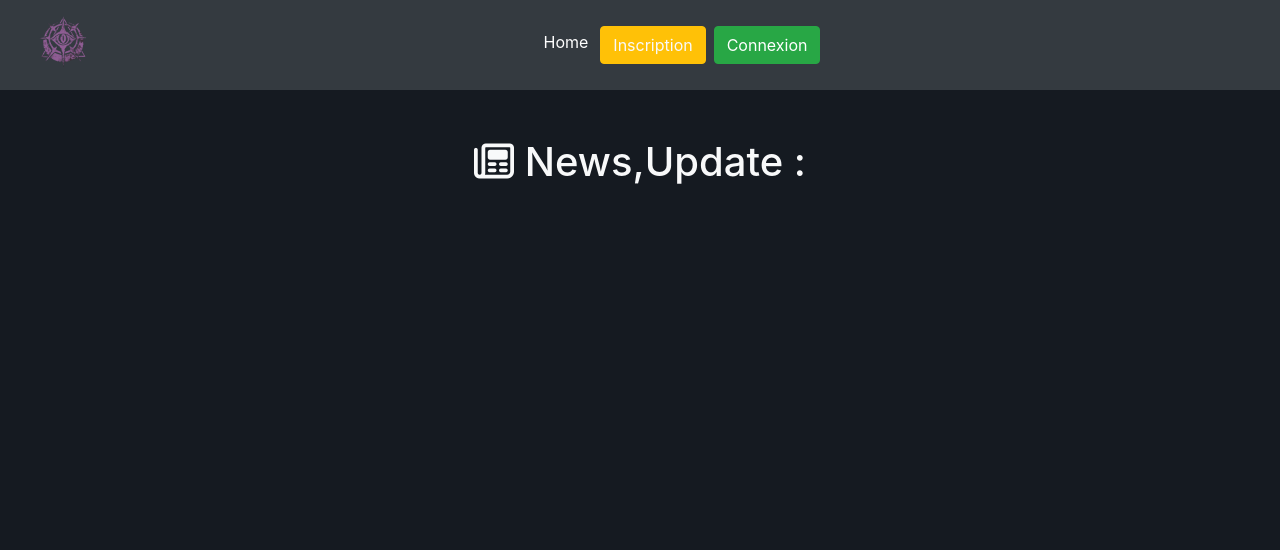
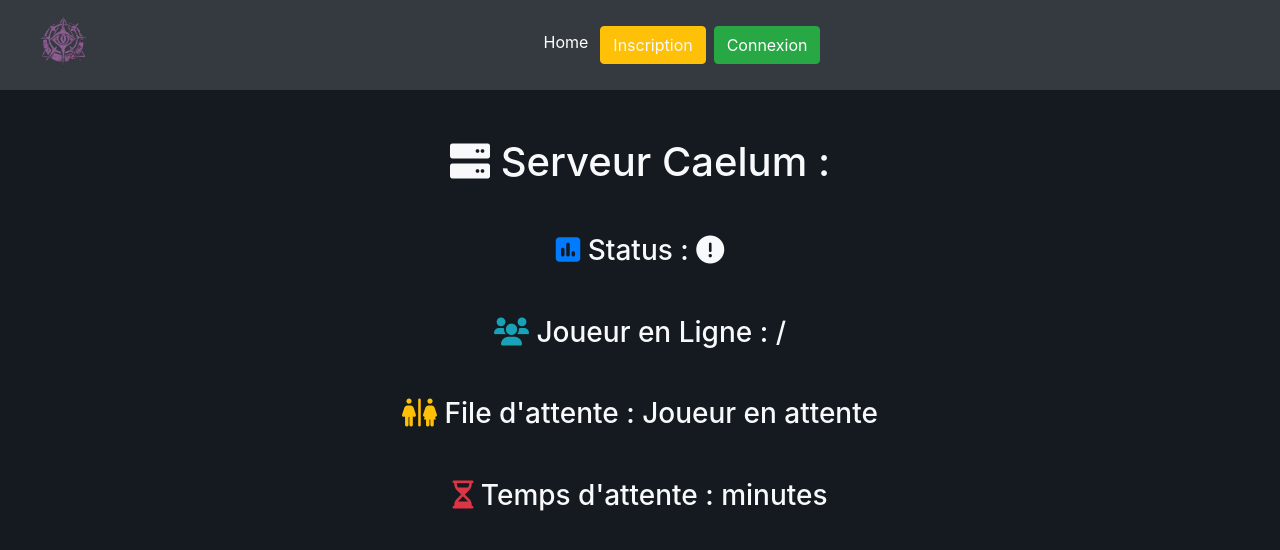
Before and after one commit to ExoCinki/projet-ldo-website, a Symfony app: template templates/home/index.html.twig in a window 1280 px wide. Shown: the top 550 px of the page. Run offline with Twig, Linux system fonts and the light colour scheme; the template is opened without the code that fills it, so the values that code supplies are empty; some libraries are stand-ins or nearby versions.

Commit message:
Status serveur in home

```diff
--- a/templates/home/index.html.twig
+++ b/templates/home/index.html.twig
@@ -3,18 +3,11 @@
 {% block title %}Ligue des Ombres{% endblock %}
 
 {% block body %}
-<h1 class="text-light text-center m-5"><i class="far fa-newspaper"></i> News,Update :</h1>
-{% for new in news %}
-<div class="container text-light text-center mt-3">
-    <div class="row">
-        <div class="col rounded bg-dark">
-            <img src="{{new.picture}}" class="img-fluid m-2 bg-info rounded" alt="" srcset="">
-            <div class="col bg-dark rounded">
-            <h1 class=" rounded">{{new.title}}</h1>
-            <p class="">{{new.content}}</p>
-        </div>
-        </div>
-    </div>
+<div class="container text-center align-middle text-light mt-5">
+<h1><i class="fas fa-server"></i> Serveur Caelum :</h1>
+   <h3 class="mt-5"><i class="fas fa-poll text-primary"></i> Status : {% if data.success == true %} <i class="fas fa-check-square text-success"></i> {% else %} <i class="fas fa-exclamation-circle"></i>{% endif %}</h3>
+   <h3 class="mt-5"><i class="fas fa-users text-info"></i> Joueur en Ligne : {{data.message.players_current}} / {{data.message.players_maximum}}</h3>
+   <h3 class="mt-5"><i class="fas fa-restroom text-warning"></i> File d'attente : {{data.message.queue_current}} Joueur en attente</h3>
+   <h3 class="mt-5"><i class="far fa-hourglass text-danger"></i> Temps d'attente : {{data.message.queue_wait_time_minutes}} minutes</h3>
 </div>
-{% endfor %}
 {% endblock %}
```
Also changed, not shown: src/Controller/HomeController.php (+6 -8 lines), src/Service/CallApiService.php (added, +27 -0 lines).
